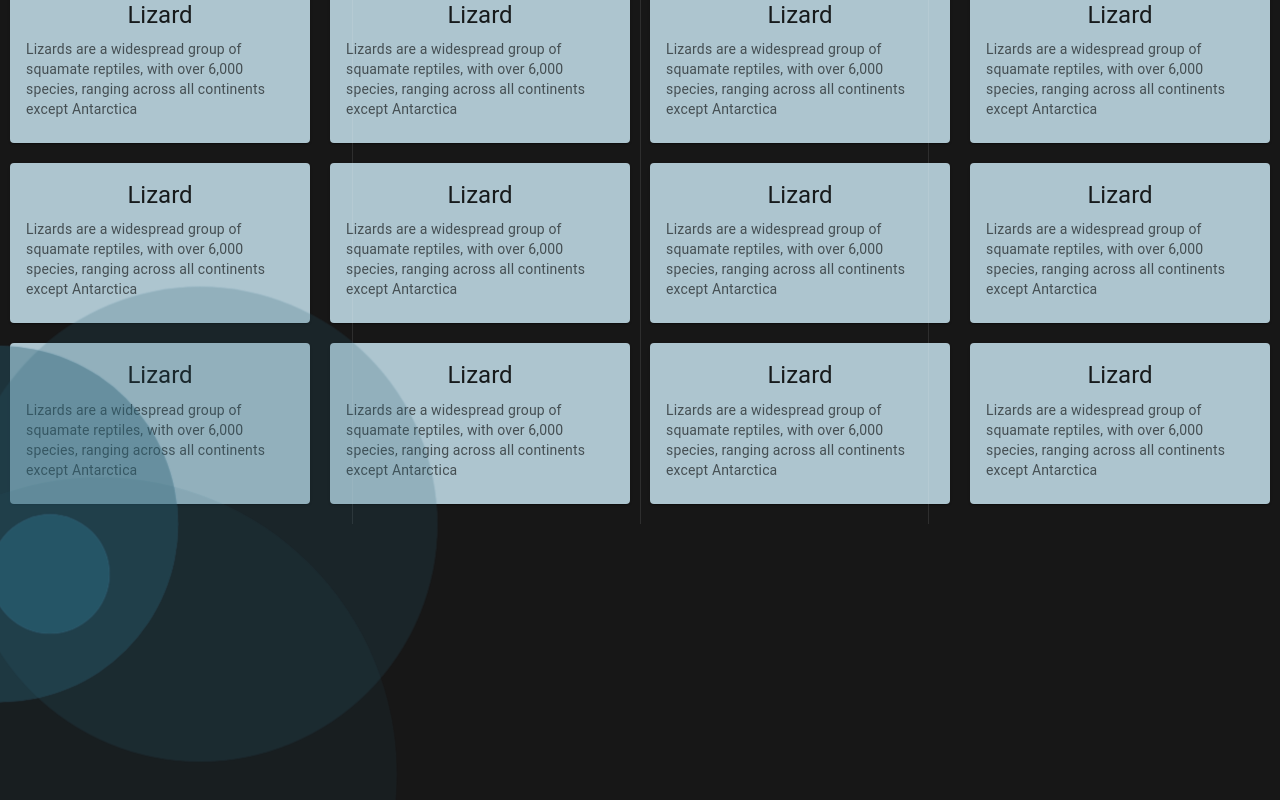
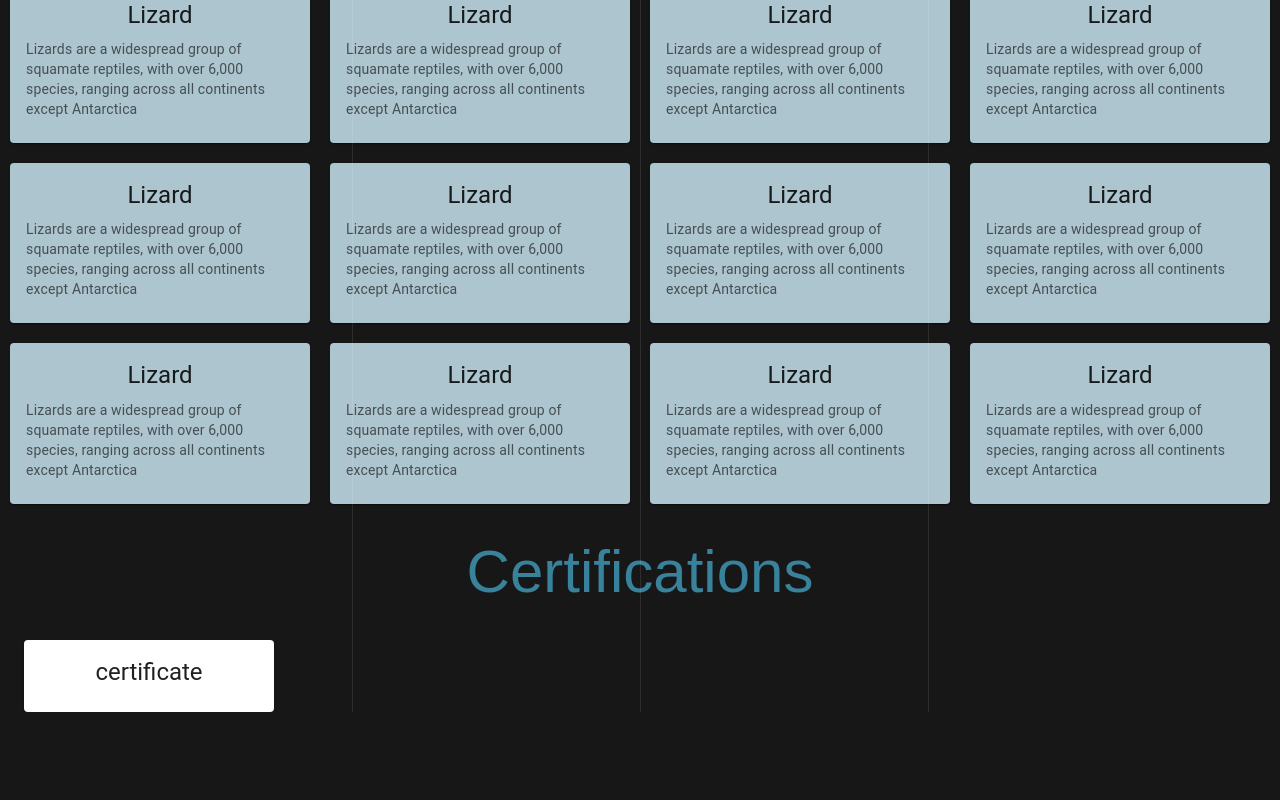
Before and after one commit to Ankur-Vekariya/ankurs-space, a Next.js app: page / in a window 1280 px wide. Shown: the part 872-1672 px from the top of the page. After the commit the page ends 1584 px from the top, so only its background shows below. Built offline with nearby package versions, Linux system fonts and the light colour scheme.

Commit message:
Fix bugs

```diff
--- /dev/null
+++ b/src/app/components/Certifications.js
@@ -0,0 +1,108 @@
+"use client";
+import * as React from "react";
+import AppBar from "@mui/material/AppBar";
+import Container from "@mui/material/Container";
+import Card from "@mui/material/Card";
+import CardContent from "@mui/material/CardContent";
+import CardMedia from "@mui/material/CardMedia";
+import Typography from "@mui/material/Typography";
+import { Box, CardActionArea, Modal } from "@mui/material";
+import Image from "next/image";
+
+const certificates = [
+  {
+    title: "certificate",
+    image: require("../../../public/download.jpeg"),
+  },
+];
+const style = {
+  position: "absolute",
+  top: "50%",
+  left: "50%",
+  transform: "translate(-50%, -50%)",
+  width: 600,
+  bgcolor: "background.paper",
+  // border: "2px solid #000",
+  boxShadow: 24,
+  borderRadius: "20px",
+  p: 4,
+};
+
+export default function Certifications() {
+  const [open, setOpen] = React.useState(false);
+  const handleOpen = () => setOpen(true);
+  const handleClose = () => setOpen(false);
+  return (
+    <Container maxWidth="xl">
+      <Box
+        sx={{
+          display: "flex",
+          flexDirection: "row",
+          justifyContent: "space-around",
+          marginBottom: "20px",
+          marginTop: "20px",
+        }}
+      >
+        <h1
+          style={{
+            display: "flex",
+            fontSize: "60px",
+            color: "#39829B",
+            fontFamily: "fantasy",
+          }}
+        >
+          Certifications
+        </h1>
+      </Box>
+      {certificates.map((item, index) => {
+        return (
+          <Card sx={{ maxWidth: 250 }} key={index}>
+            <CardActionArea onClick={handleOpen} onTouchMove={handleOpen}>
+              {/* <Image
+                src={require("../../../public/images.png")}
+                width={200}
+                height={150}
+                alt="Picture of the author"
+              /> */}
+              <CardContent>
+                <Typography
+                  gutterBottom
+                  variant="h5"
+                  component="div"
+                  style={{ textAlign: "center" }}
+                >
+                  {item.title}
+                </Typography>
+                {/* <Typography variant="body2" color="text.secondary">
+                  Lizards are a widespread group of squamate reptiles, with over
+                  6,000 species, ranging across all continents except Antarctica
+                </Typography> */}
+              </CardContent>
+            </CardActionArea>
+          </Card>
+        );
+      })}
+      <Modal
+        open={open}
+        onClose={handleClose}
+        aria-labelledby="modal-modal-title"
+        aria-describedby="modal-modal-description"
+      >
+        <Box sx={style}>
+          <Image
+            src={require("../../../public/images.png")}
+            width={400}
+            height={450}
+            alt="Picture of the author"
+          />
+          {/* <Typography id="modal-modal-title" variant="h6" component="h2">
+            Text in a modal
+          </Typography>
+          <Typography id="modal-modal-description" sx={{ mt: 2 }}>
+            Duis mollis, est non commodo luctus, nisi erat porttitor ligula.
+          </Typography> */}
+        </Box>
+      </Modal>
+    </Container>
+  );
+}
--- a/src/app/layout.js
+++ b/src/app/layout.js
@@ -4,6 +4,7 @@ import { Inter } from "next/font/google";
 import Landing from "./landing";
 import MySkills from "./myskills";
 import Gallery from "./gallery";
+import Certifications from "./components/Certifications";
 
 const inter = Inter({ subsets: ["latin"] });
 
@@ -20,6 +21,7 @@ export default function RootLayout({ children }) {
         {/* {children} */}
         <Landing />
         <MySkills />
+        <Certifications />
         {/* <Gallery /> */}
       </body>
     </html>
--- a/src/app/myskills.js
+++ b/src/app/myskills.js
@@ -141,13 +141,13 @@ export default function MySkills() {
           );
         })}
       </Box>
-      <div class="ripple-background">
+      {/* <div class="ripple-background">
         <div class="circle xxlarge shade1"></div>
         <div class="circle xlarge shade2"></div>
         <div class="circle large shade3"></div>
         <div class="circle mediun shade4"></div>
         <div class="circle small shade5"></div>
-      </div>
+      </div> */}
     </Box>
   );
 }
```
Also changed, not shown: public/download.jpeg (added), public/images.png (added).
